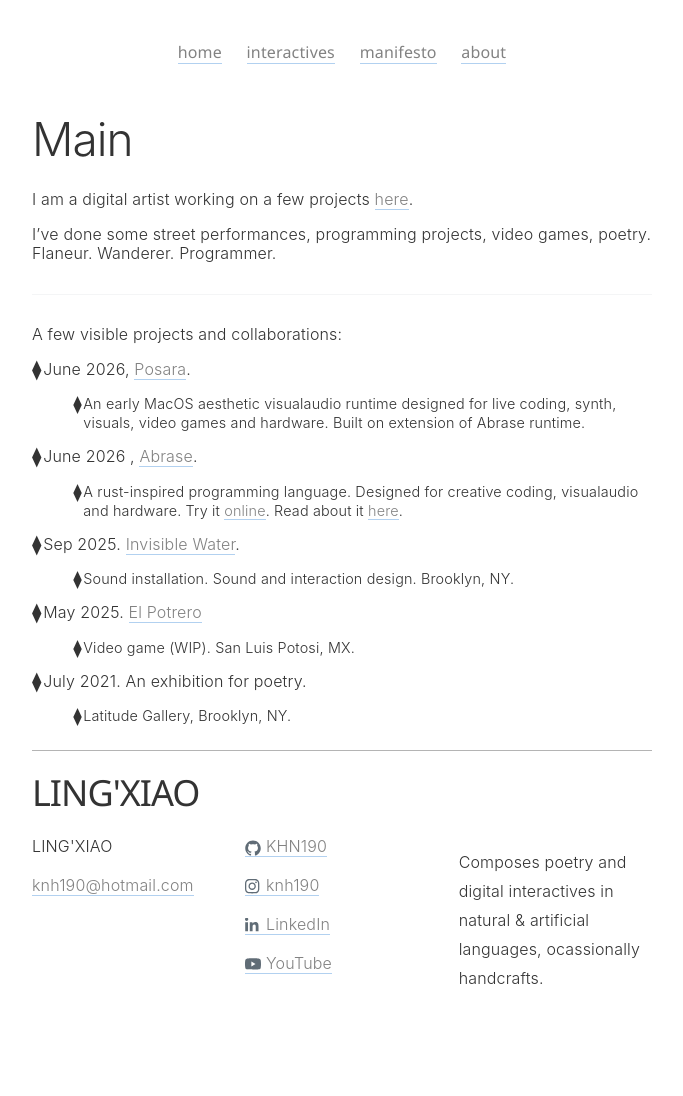
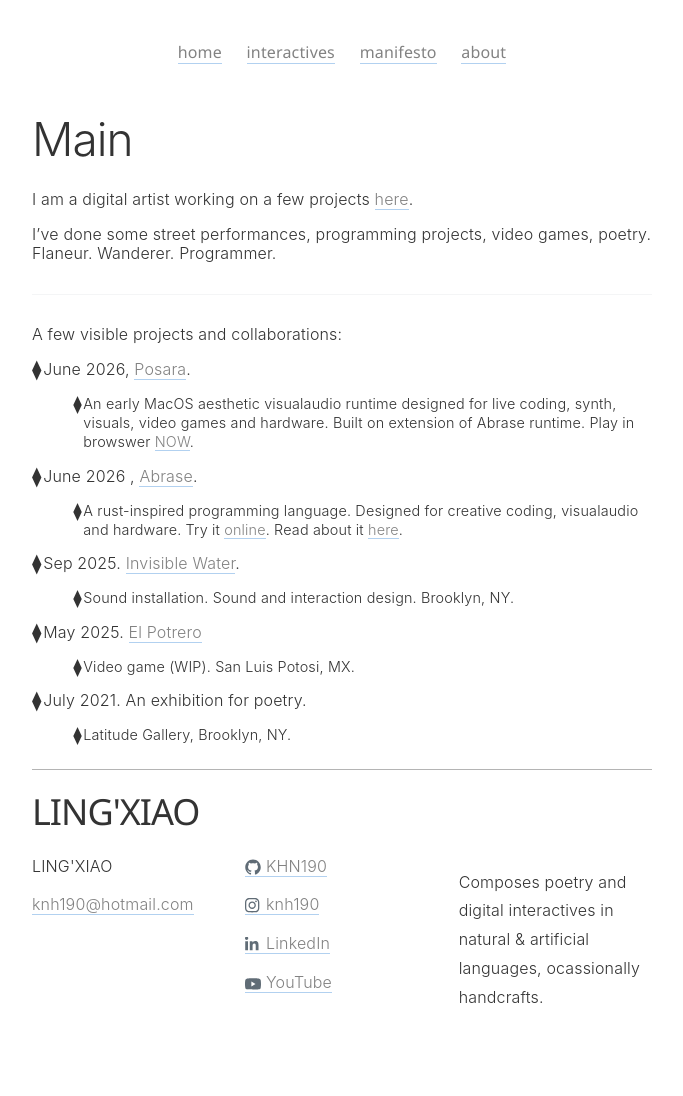
Before and after one commit to KHN190/khn190.github.io, a Jekyll site: the page built from index.md, in a window 1280 px wide. Shown: the whole page, without its empty margins (298-981 px from the left). Built offline with Jekyll 4.4.1, drawn with Linux system fonts in a browser that asks for light colours.

```diff
--- a/_includes/preview.md
+++ b/_includes/preview.md
@@ -7,7 +7,7 @@ I've done some street performances, programming projects, video games, poetry. F
 A few visible projects and collaborations:
 
 * June 2026, [Posara](interactives/2026/06/06/posara/).
-	* An early MacOS aesthetic visualaudio runtime designed for live coding, synth, visuals, video games and hardware. Built on extension of Abrase runtime.
+	* An early MacOS aesthetic visualaudio runtime designed for live coding, synth, visuals, video games and hardware. Built on extension of Abrase runtime. Play in browswer [NOW](https://khn190.github.io/abrase/).
 * June 2026 , [Abrase](/interactives/2026/06/06/abrase/).
 	* A rust-inspired programming language. Designed for creative coding, visualaudio and hardware. Try it [online](https://khn190.github.io/abrase/). Read about it [here](https://medium.com/@shanjian1984/abrase-i-designed-a-programming-language-for-claude-05cb0e4df3e5).
 * Sep 2025. [Invisible Water](/interactives/2025/10/04/invisible-water/).
```
Also changed, not shown: _posts/2026-06-06-posara.md (+2 -0 lines).
